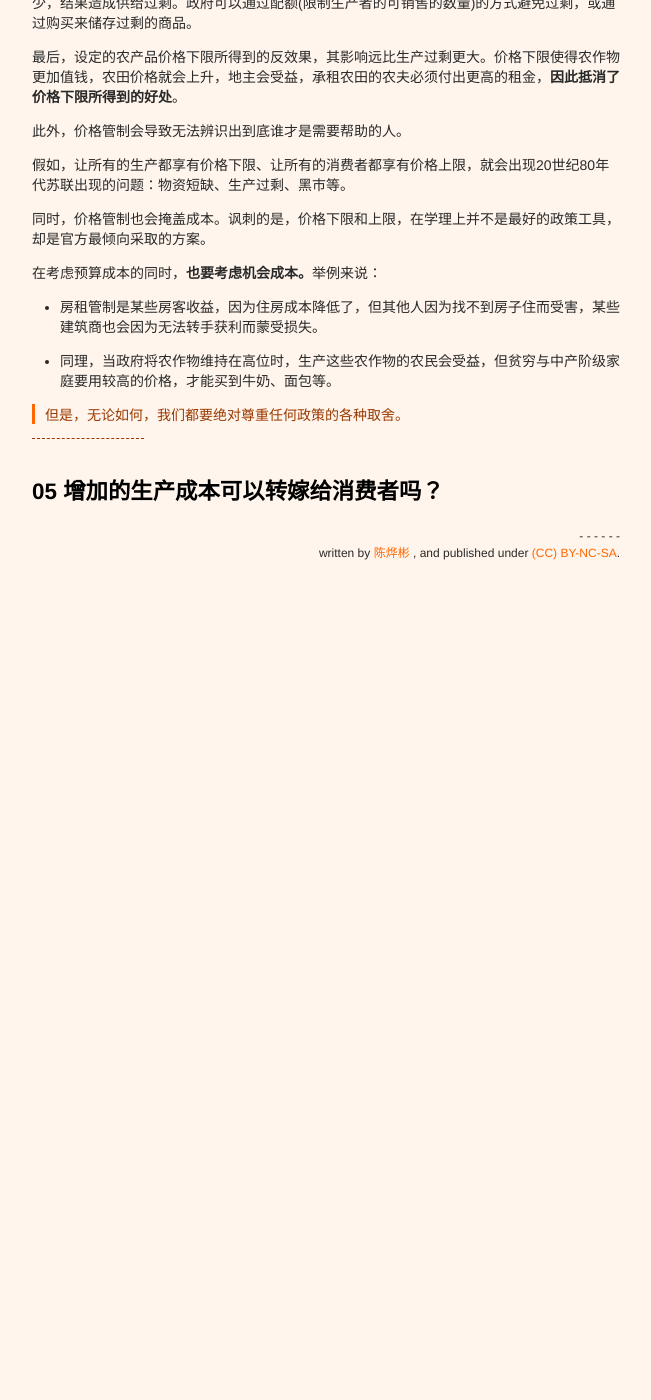
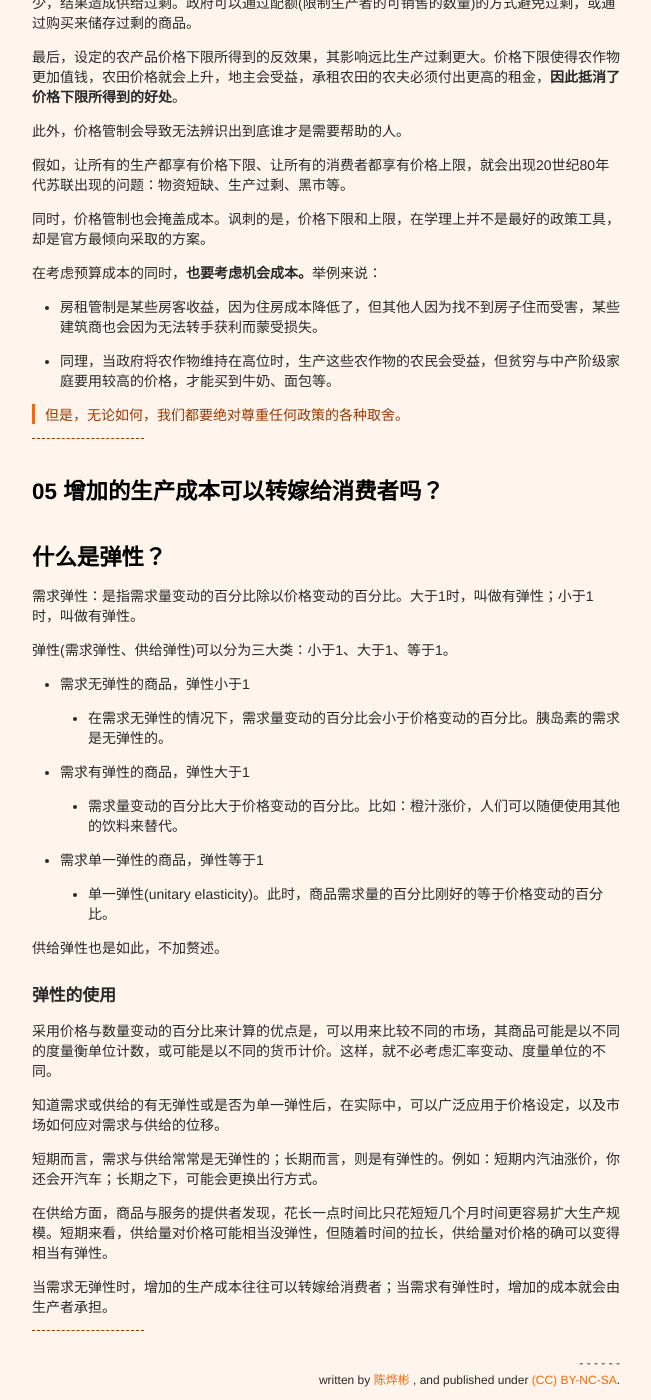
Before and after one commit to xianyuxmu/xianyuxmu.github.io, a Jekyll site: the page built from _posts/2017-04-29-the-instant-economist.md, in a window 1280 px wide and 1400 px high, scrolled down 4493 px. Shown: the whole window, without its empty margins (314-965 px from the left). Built offline with Jekyll 4.4.1, drawn with Linux system fonts in a browser that asks for light colours; comment, search, counter and statistics services are not loaded; before the commit the page ends 5123 px from its top, so only the background shows below that.

Commit message:
05 增加的生产成本可以转嫁给消费者吗？

```diff
--- a/_posts/2017-04-29-the-instant-economist.md
+++ b/_posts/2017-04-29-the-instant-economist.md
@@ -178,3 +178,34 @@ tags:
 ----
 
 ## 05 增加的生产成本可以转嫁给消费者吗？
+
+## 什么是弹性？
+
+需求弹性：是指需求量变动的百分比除以价格变动的百分比。大于1时，叫做有弹性；小于1时，叫做有弹性。
+
+弹性(需求弹性、供给弹性)可以分为三大类：小于1、大于1、等于1。
+
+
+- 需求无弹性的商品，弹性小于1
+	- 在需求无弹性的情况下，需求量变动的百分比会小于价格变动的百分比。胰岛素的需求是无弹性的。
+- 需求有弹性的商品，弹性大于1
+	- 需求量变动的百分比大于价格变动的百分比。比如：橙汁涨价，人们可以随便使用其他的饮料来替代。
+- 需求单一弹性的商品，弹性等于1
+	- 单一弹性(unitary elasticity)。此时，商品需求量的百分比刚好的等于价格变动的百分比。
+
+
+供给弹性也是如此，不加赘述。
+
+### 弹性的使用
+
+采用价格与数量变动的百分比来计算的优点是，可以用来比较不同的市场，其商品可能是以不同的度量衡单位计数，或可能是以不同的货币计价。这样，就不必考虑汇率变动、度量单位的不同。
+
+知道需求或供给的有无弹性或是否为单一弹性后，在实际中，可以广泛应用于价格设定，以及市场如何应对需求与供给的位移。
+
+短期而言，需求与供给常常是无弹性的；长期而言，则是有弹性的。例如：短期内汽油涨价，你还会开汽车；长期之下，可能会更换出行方式。
+
+在供给方面，商品与服务的提供者发现，花长一点时间比只花短短几个月时间更容易扩大生产规模。短期来看，供给量对价格可能相当没弹性，但随着时间的拉长，供给量对价格的确可以变得相当有弹性。
+
+当需求无弹性时，增加的生产成本往往可以转嫁给消费者；当需求有弹性时，增加的成本就会由生产者承担。
+
+----
```
